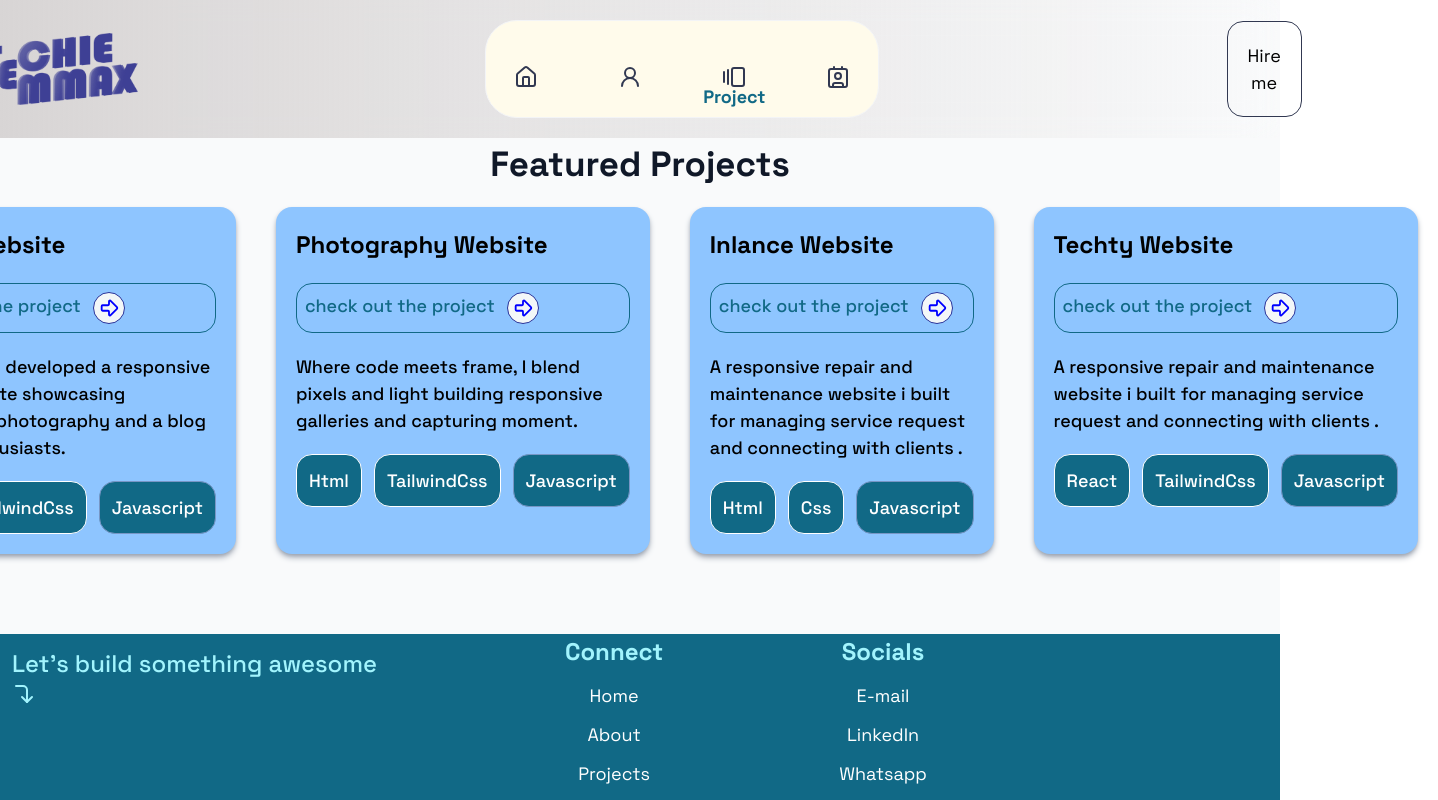
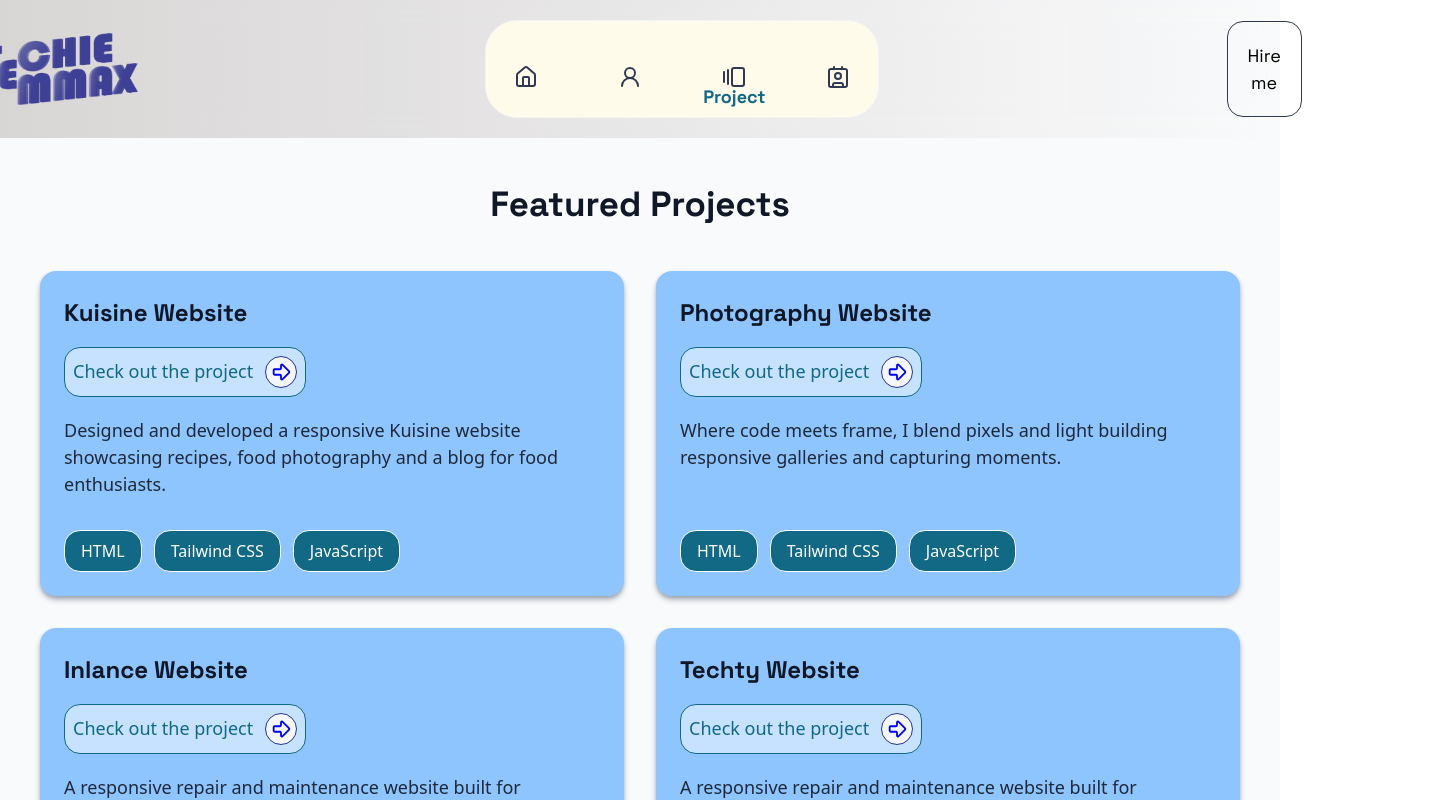
Before and after one commit to techie-emmax/Portfolio, a React (Vite) app: page /project in a window 1280 px wide. Shown: the top 800 px of the page, 1438 px wide, since content can reach past the window. Built offline with nearby package versions, Linux system fonts and the light colour scheme.

Commit message:
feat:made changes the project.jsx

```diff
--- a/src/App.jsx
+++ b/src/App.jsx
@@ -4,14 +4,14 @@ import Navbar from './Components/Navbar';
 import Home from './Pages/Home'
 import Contact from './Pages/Contact';
 import About from './Pages/About';
-import Project from './Components/Project';
+import Project from './Components/project';
 import Service from './Pages/Service';
 import Footer from './Components/Footer';
 
 
 const App = () => {
   return (
-    <div className='bg-gray-50 bg-full justify-between items-center flex flex-col'>
+    <div className='bg-gray-50 justify-between items-center flex flex-col w-full'>
         <BrowserRouter>
         <Navbar/>
           <Routes>
--- a/src/Components/Navbar.jsx
+++ b/src/Components/Navbar.jsx
@@ -159,7 +159,7 @@ const Navbar = () => {
 
       <div className="hidden  md:flex ">
         <button
-          className="relative p-5 font-Space-grotesk border text-[18px] border-[#313851]  rounded-2xl"
+          className="relative p-5 font-Space-grotesk border text-[18px] border-[#313851] hover:bg-blue-900 hover:text-gray-300 hover:animation- animation- rounded-2xl"
           onClick={() => setOpen(true)}
           onDoubleClick={() => setOpen(false)}
         >
--- a/src/Components/Project.jsx
+++ b/src/Components/Project.jsx
@@ -1,69 +1,86 @@
 import React from "react";
-import { NavLink } from "react-router-dom";
-import { ChevronsRight, ArrowBigRight} from "lucide-react";
+import { ArrowBigRight } from "lucide-react";
+
+const projectsData = [
+  {
+    title: "Kuisine Website",
+    link: "#",
+    description: "Designed and developed a responsive Kuisine website showcasing recipes, food photography and a blog for food enthusiasts.",
+    tech: ["HTML", "Tailwind CSS", "JavaScript"]
+  },
+  {
+    title: "Photography Website",
+    link: "https://photography-lemon.vercel.app/",
+    description: "Where code meets frame, I blend pixels and light building responsive galleries and capturing moments.",
+    tech: ["HTML", "Tailwind CSS", "JavaScript"]
+  },
+  {
+    title: "Inlance Website",
+    link: "https://copy-3-pi.vercel.app/",
+    description: "A responsive repair and maintenance website built for managing service requests and connecting with clients.",
+    tech: ["HTML", "CSS", "JavaScript"]
+  },
+  {
+    title: "Techty Website",
+    link: "https://figma-six-eta.vercel.app/",
+    description: "A responsive repair and maintenance website built for managing service requests and connecting with clients.",
+    tech: ["React", "Tailwind CSS", "JavaScript"]
+  }
+];
 
 const Project = () => {
   return (
-<div>
- <h3 className="text-center mb-10 text-[35px] font-bold text-gray-900 font-Space-grotesk hover:scale-y-110">
-        Featured Projects</h3>
-<div className="flex flex-col md:flex-row gap-8 md:gap-10 p-14 -mt-13 md:p-5">
+    <div className="w-full py-10">
+      <h3 className="text-center mb-10 text-[35px] font-bold text-gray-900 font-Space-grotesk">
+        Featured Projects
+      </h3>
 
-  <div className="w-full shadow-md shadow-gray-400 flex flex-row rounded-2xl mt-2 items-top bg-blue-300 p-5 justify-center gap-10">
-    <p className="font-Space-grotesk font-bold text-[24px]">Kuisine Website
-      <span className="block mt-5"> <NavLink to="" className="flex border rounded-2xl p-2 font-medium text-[#116986ff] text-[18px] gap-3">check out the project <ArrowBigRight size={32} color="blue" className="border rounded-full border-[#27339b] bg-[#f3f7f8] p-1"/></NavLink>
-    <p className="font-medium text-[18px] mt-5 mb-5 ">Designed and developed a responsive Kuisine website showcasing recipes,food photography and a blog for food enthusiasts.</p>
-    <div className="flex mt-3 flex-row gap-3">
-      <p className="border border-[#ffffff] text-[18px] p-3 rounded-2xl font-medium text-[#ffffff] bg-[#116986ff]">Html</p>
-      <p className="border border-[#ffffff] text-[18px] p-3 rounded-2xl font-medium text-[#ffffff] bg-[#116986ff]">TailwindCss</p>
-      <p className="border border-[#7796c5] text-[18px] p-3 rounded-2xl font-medium text-[#ffffff] bg-[#116986ff]">Javascript</p>
-      </div></span>
-    </p>
-   {/*  <div><img src="/inlance.png" className=" rounded-3xl hover:scale-110"></img></div> */}
+      <div className="grid grid-cols-1 md:grid-cols-2 gap-8 px-5 md:px-10">
+        {projectsData.map((project, index) => (
+          <div
+            key={index}
+            className="w-full shadow-md shadow-gray-400 flex flex-col rounded-2xl bg-blue-300 p-6 justify-between"
+          >
+            <div>
+              <h4 className="font-Space-grotesk font-bold text-[24px] text-gray-900">
+                {project.title}
+              </h4>
 
-  </div>
-   <div className="w-full shadow-md shadow-gray-400 flex flex-row rounded-2xl mt-2 items-top bg-blue-300 p-5 justify-center gap-10">
-    <p className="font-Space-grotesk font-bold text-[24px]">Photography Website
-      <span className="block mt-5"> <NavLink to="photography-lemon.vercel.app" target="blank" className="flex border rounded-2xl p-2 font-medium text-[#116986ff] text-[18px] gap-3">check out the project <ArrowBigRight size={32} color="blue" className="border rounded-full border-[#27339b] bg-[#f3f7f8] p-1"/></NavLink>
-    <p className="font-medium text-[18px] mt-5 mb-5 ">Where code meets frame, I blend pixels and light building responsive galleries and capturing moment.</p>
-    <div className="flex mt-3 flex-row gap-3">
-      <p className="border border-[#ffffff] text-[18px] p-3 rounded-2xl font-medium text-[#ffffff] bg-[#116986ff]">Html</p>
-      <p className="border border-[#ffffff] text-[18px] p-3 rounded-2xl font-medium text-[#ffffff] bg-[#116986ff]">TailwindCss</p>
-      <p className="border border-[#7796c5] text-[18px] p-3 rounded-2xl font-medium text-[#ffffff] bg-[#116986ff]">Javascript</p>
-      </div></span>
-    </p>
-   {/*  <div><img src="/inlance.png" className=" rounded-3xl hover:scale-110"></img></div> */}
+              <div className="mt-4">
+                <a
+                  href={project.link}
+                  target="_blank"
+                  rel="noopener noreferrer"
+                  className="inline-flex items-center border rounded-2xl p-2 font-medium text-[#116986ff] text-[18px] gap-3 bg-white/50 hover:bg-white transition-colors"
+                >
+                  Check out the project
+                  <ArrowBigRight
+                    size={32}
+                    color="blue"
+                    className="border rounded-full border-[#27339b] bg-[#f3f7f8] p-1"
+                  />
+                </a>
+              </div>
 
-  </div>
-  <div className="w-full  shadow-md shadow-gray-400 flex flex-row rounded-2xl mt-2 items-top bg-blue-300 p-5 justify-center gap-10">
-    <p className="font-Space-grotesk font-bold text-[24px]">Inlance Website
-      <span className="block mt-5"> <NavLink to="copy-3-pi.vercel.app" target="blank" className="flex border rounded-2xl p-2 font-medium text-[#116986ff] text-[18px] gap-3">check out the project <ArrowBigRight size={32} color="blue" className="border rounded-full border-[#27339b] bg-[#f3f7f8] p-1"/></NavLink>
-    <p className="font-medium text-[18px] mt-5 mb-5 ">A responsive repair and maintenance website  i built for managing service request and connecting with clients .</p>
-    <div className="flex mt-3 flex-row gap-3">
-      <p className="border border-[#ffffff] text-[18px] p-3 rounded-2xl font-medium text-[#ffffff] bg-[#116986ff]">Html</p>
-      <p className="border border-[#ffffff] text-[18px] p-3 rounded-2xl font-medium text-[#ffffff] bg-[#116986ff]">Css</p>
-      <p className="border border-[#7796c5] text-[18px] p-3 rounded-2xl font-medium text-[#ffffff] bg-[#116986ff]">Javascript</p>
-      </div></span>
-    </p>
-   {/*  <div><img src="/inlance.png" className=" rounded-3xl hover:scale-110"></img></div> */}
+              <p className="font-medium text-[18px] mt-5 mb-5 text-gray-800">
+                {project.description}
+              </p>
+            </div>
 
-  </div>
-    <div className="w-full shadow-md shadow-gray-400 flex flex-row rounded-2xl mt-2 items-top bg-blue-300 p-5 justify-center gap-10">
-    <p className="font-Space-grotesk font-bold text-[24px]">Techty Website
-      <span className="block mt-5"> <NavLink to="figma-six-eta.vercel.app" target="blank" className="flex border rounded-2xl p-2 font-medium text-[#116986ff] text-[18px] gap-3">check out the project <ArrowBigRight size={32} color="blue" className="border rounded-full border-[#27339b] bg-[#f3f7f8] p-1"/></NavLink>
-    <p className="font-medium text-[18px] mt-5 mb-5 ">A responsive repair and maintenance website  i built for managing service request and connecting with clients .</p>
-    <div className="flex mt-3 flex-row gap-3">
-      <p className="border border-[#ffffff] text-[18px] p-3 rounded-2xl font-medium text-[#ffffff] bg-[#116986ff]">React </p>
-      <p className="border border-[#ffffff] text-[18px] p-3 rounded-2xl font-medium text-[#ffffff] bg-[#116986ff]">TailwindCss</p>
-      <p className="border border-[#7796c5] text-[18px] p-3 rounded-2xl font-medium text-[#ffffff] bg-[#116986ff]">Javascript</p>
-      </div></span>
-    </p>
-   {/*  <div><img src="/inlance.png" className=" rounded-3xl hover:scale-110"></img></div> */}
-
-  </div>
-</div>
-
-  </div>
+            <div className="flex flex-wrap gap-3 mt-3">
+              {project.tech.map((techItem, techIndex) => (
+                <span
+                  key={techIndex}
+                  className="border border-white text-[16px] px-4 py-2 rounded-2xl font-medium text-white bg-[#116986ff]"
+                >
+                  {techItem}
+                </span>
+              ))}
+            </div>
+          </div>
+        ))}
+      </div>
+    </div>
   );
 };
 
--- a/src/Pages/About.jsx
+++ b/src/Pages/About.jsx
@@ -22,14 +22,14 @@ const About = () => {
               Frontend Developer | Crafting Intuitive Web Experiences
               <br />
               <br/>
-              Hello, I'm Techie-Emmax, a results-driven frontend developer with a strong passion<br className="hidden md:"/>
+              Hello, I'm Techie-Emmax, a results-driven frontend developer with a strong passion<br className="hidden md:block"/>
               for designing and developing responsive, user-centric web applications.With 2 years<br />
               of experience in the industry, I've developed a strong expertise in HTML, CSS, <br />
               JavaScript,and React. I've successfully delivered numerous projects,ranging from <br />
               complex web applications to sleek marketing websites, and have a keen eye for <br />
               UI/UX best practices.<br />
               <br/>
-              I'm driven by a passion for creating web experiences that are not only visually <br />
+              I'm driven by a passion for creating web experiences that are not only visually <br className="hidden md:block"/>
               stunning but also accessible, performant, and scalable. I believe that great code <br />
               should be readable, maintainable,and efficient. My approach is centered around the user.
               <br /> I take the time to understand their needs, pain points, and goals, and craft solutions<br/>
@@ -42,7 +42,7 @@ const About = () => {
               experience!
             </p>
             <div className="flex flex-row gap-3 justify-center items-center">
-              <button ><a to="/Res.pdf" target="blank" className="bg-green-200 flex gap-5 rounded-b-2xl border-gray-800 text-[#116986ff] mt-3 p-3 font-Space-grotesk text-[24px]">View Resume <Download className="animate-bounce"/></a></button>
+              <button ><a to="/Gbode Resume.pdf" target="blank" className="bg-green-200 flex gap-5 rounded-b-2xl border-gray-800 text-[#116986ff] mt-3 p-3 font-Space-grotesk text-[24px]">View Resume <Download className="animate-bounce"/></a></button>
              <button>
               <a  to="tel:+2349055774813" target="blank" className="bg-green-200 flex gap-5 rounded-b-2xl border-gray-800 text-[#116986ff] mt-3 p-3 font-Space-grotesk text-[24px]">Get in Touch <Download className="animate-bounce"/></a>
              </button>
--- a/src/Pages/Home.jsx
+++ b/src/Pages/Home.jsx
@@ -7,7 +7,7 @@ import Service from "../Pages/Service";
 
 const Home = () => {
   return (
-    <div className="bg-full w-full">
+    <div className="w-full">
       <div className="flex flex-col gap-[30%] pt-20 md:pt-40 justify-center bg-[#9ba1b3] bg-full w-full items-center">
         <div className="border border-[#116986ff] hover:animate-bounce p-4 md:p-8 border-b-7 border-b-[#116986ff] border-r-10 border-r-[#116986ff] rounded-md">
           <p className="text-2xl md:text-7xl font-Space-grotesk text-[#116986ff] p-5 shadow-amber-300 font-medium shadow-lg">
@@ -24,7 +24,7 @@ const Home = () => {
           experience is my core focus.
         </p>
 
-        <div className="mb-10 md:mb-36 mt-5">
+        <div className="mb-10 md:mb-36 mt-5 p-6">
           <div className="flex flex-row gap-[7%] md:gap-[10%]">
             <span className="flex animate-pulse flex-row gap-10 p-9 md:p-2 rounded-2xl">
               <div className="flex border rounded-4xl p-5 flex-col gap-3 text-white font-Space-grotesk">
```
Also changed, not shown: 2 other files (tests, documents, lock files or other folders).
